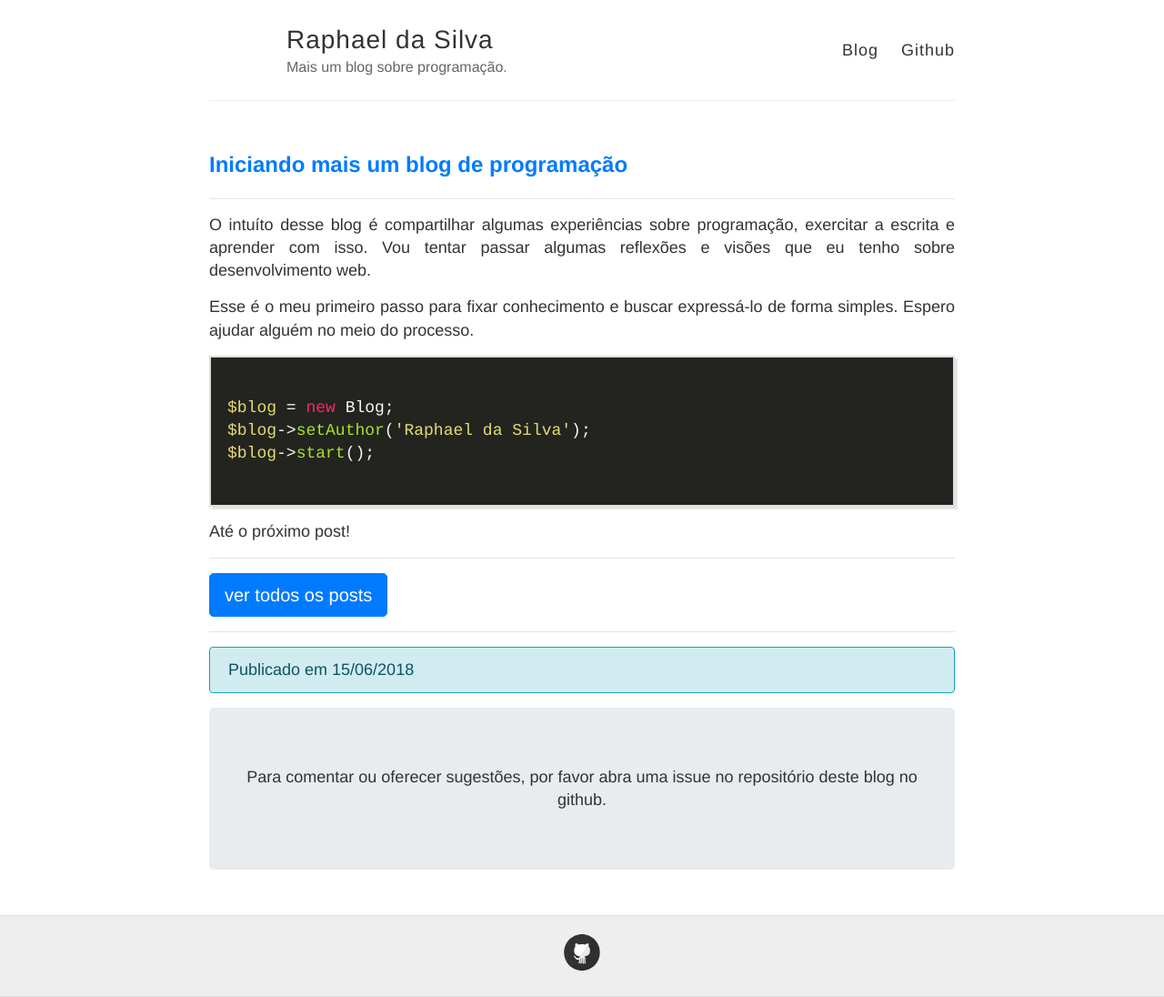
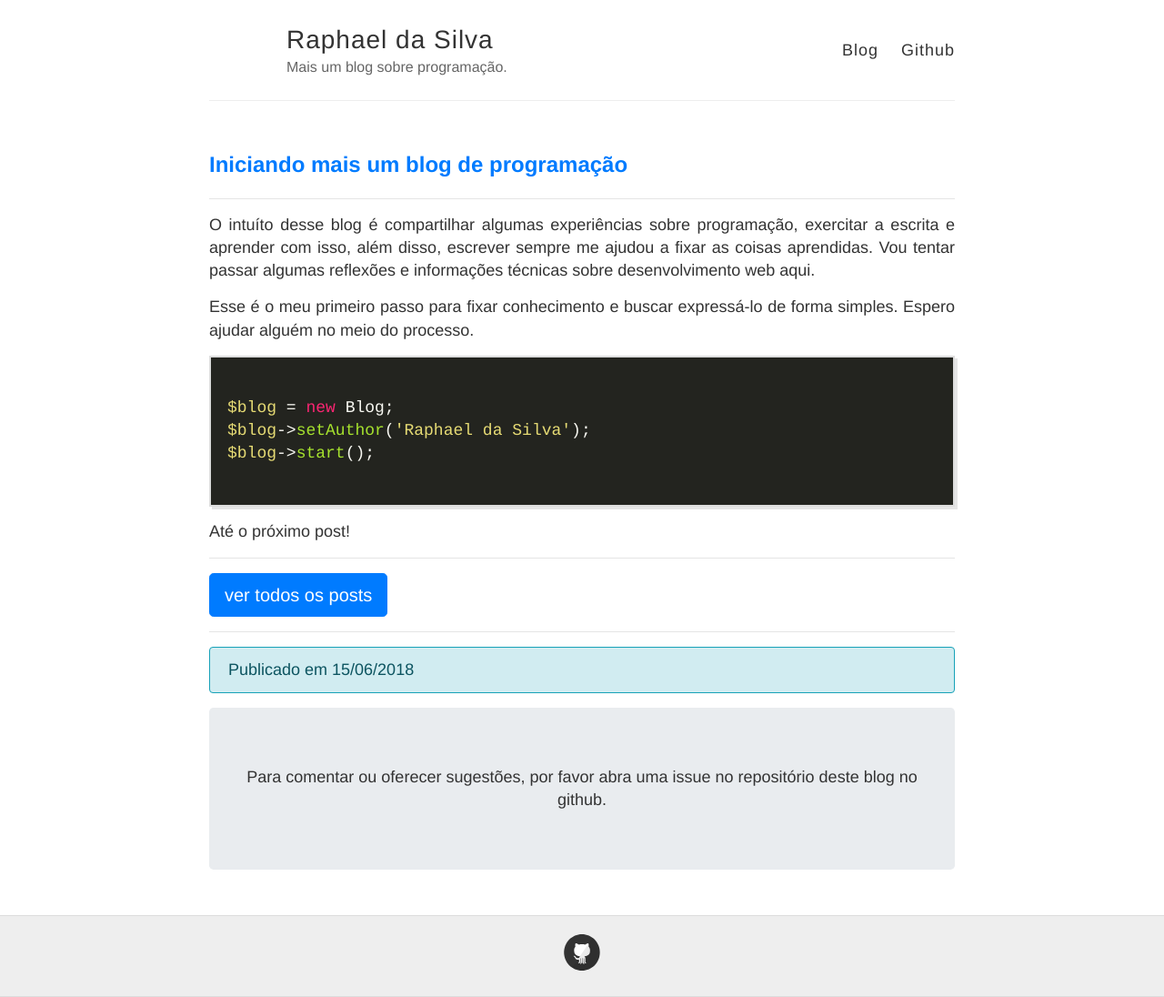
Before and after one commit to raphael-da-silva/raphael-da-silva.github.io, a Jekyll site: the page built from _posts/2018-06-15-iniciando-blog.md, in a window 1280 px wide. Shown: the whole page at 91% size. Built offline with Jekyll 4.4.1, drawn with Linux system fonts in a browser that asks for light colours; nearby versions of some CDN libraries.

Commit message:
Revisão dos posts

```diff
--- a/_posts/2018-06-15-iniciando-blog.md
+++ b/_posts/2018-06-15-iniciando-blog.md
@@ -4,7 +4,7 @@
 date: 2018-06-15 21:00
 ---
 
-O intuíto desse blog é compartilhar algumas experiências sobre programação, exercitar a escrita e aprender com isso. Vou tentar passar algumas reflexões e visões que eu tenho sobre desenvolvimento web.
+O intuíto desse blog é compartilhar algumas experiências sobre programação, exercitar a escrita e aprender com isso, além disso, escrever sempre me ajudou a fixar as coisas aprendidas. Vou tentar passar algumas reflexões e informações técnicas sobre desenvolvimento web aqui.
 
 Esse é o meu primeiro passo para fixar conhecimento e buscar expressá-lo de forma simples. Espero ajudar alguém no meio do processo.
 
```
Also changed, not shown: _posts/2020-01-24-resumo-mvc.md (+1 -1 lines).
